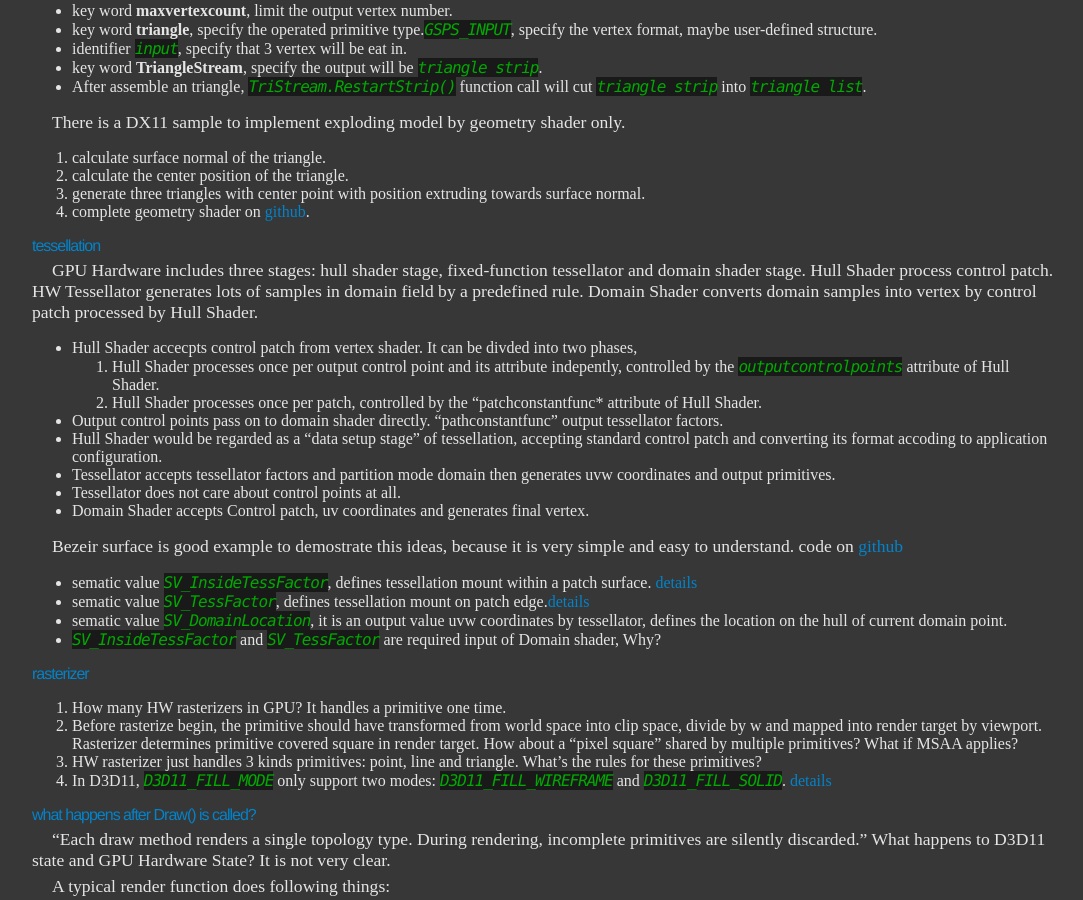
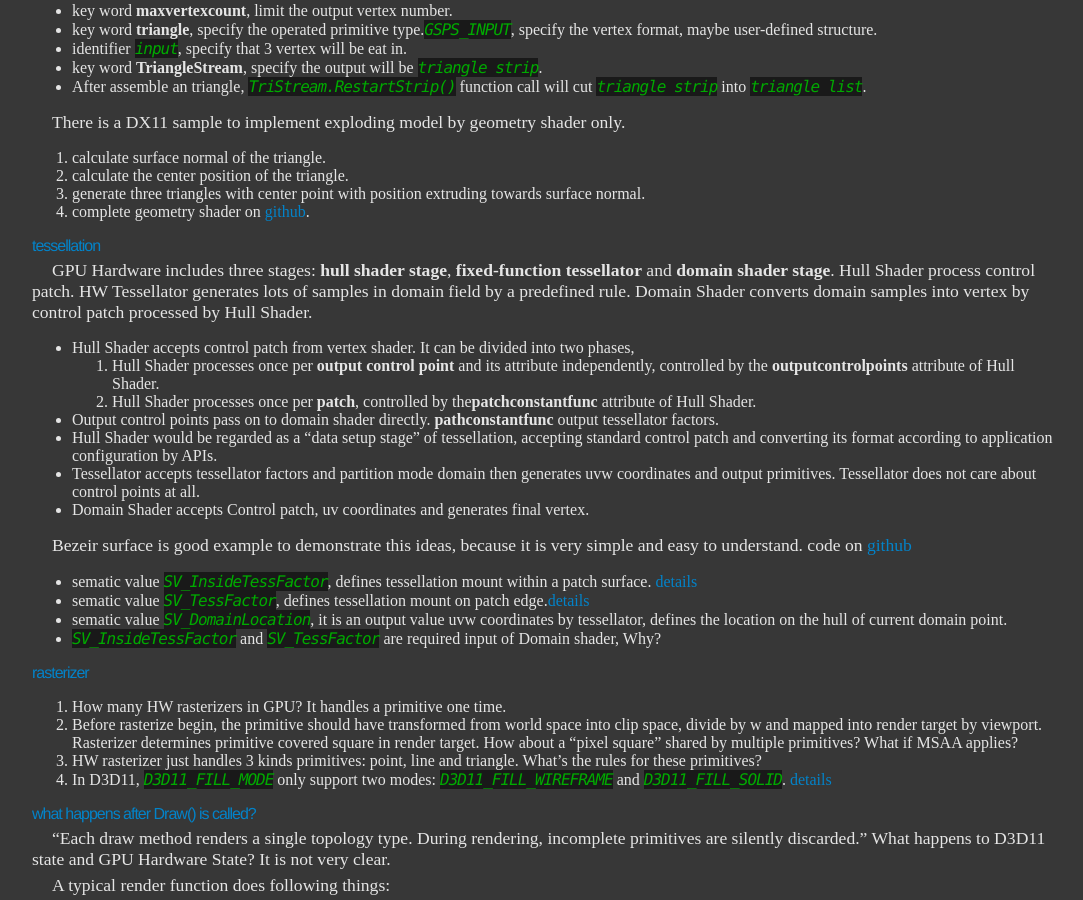
Before and after one commit to ychding11/ychding11.github.io, a Jekyll site: the page built from _posts/2017-9-9-3D-Rendering-API.md, in a window 1280 px wide and 900 px high, scrolled down 947 px. Shown: the whole window, without its empty margins (96-1179 px from the left). Built offline with Jekyll 4.4.1, drawn with Linux system fonts in a browser that asks for light colours.

Commit message:
refine code.

```diff
--- a/_posts/2017-9-9-3D-Rendering-API.md
+++ b/_posts/2017-9-9-3D-Rendering-API.md
@@ -58,20 +58,17 @@
 
 
 ### tessellation
-GPU Hardware includes three stages: hull shader stage, fixed-function tessellator and domain shader stage.
-Hull Shader process control patch. HW Tessellator generates lots of samples in domain field by a predefined rule.
-Domain Shader converts domain samples into vertex by control patch processed by Hull Shader.
+GPU Hardware includes three stages: **hull shader stage**, **fixed-function tessellator** and **domain shader stage**. Hull Shader process control patch. HW Tessellator generates lots of samples in domain field by a predefined rule. Domain Shader converts domain samples into vertex by control patch processed by Hull Shader.
 
-- Hull Shader accecpts control patch from vertex shader. It can be divded into two phases,
-	1. Hull Shader processes once per output control point and its attribute indepently, controlled by the *outputcontrolpoints* attribute of Hull Shader.
-	2. Hull Shader processes once per patch, controlled by the "patchconstantfunc* attribute of Hull Shader.
-- Output control points pass on to domain shader directly. "pathconstantfunc" output tessellator factors.
-- Hull Shader would be regarded as a "data setup stage" of tessellation, accepting standard control patch and converting its format accoding to application configuration.
-- Tessellator accepts tessellator factors and partition mode domain then generates uvw coordinates and output primitives.
-- Tessellator does not care about control points at all.
+- Hull Shader accepts control patch from vertex shader. It can be divided into two phases,
+	1. Hull Shader processes once per **output control point** and its attribute independently, controlled by the **outputcontrolpoints** attribute of Hull Shader.
+	2. Hull Shader processes once per **patch**, controlled by the**patchconstantfunc** attribute of Hull Shader.
+- Output control points pass on to domain shader directly. **pathconstantfunc** output tessellator factors.
+- Hull Shader would be regarded as a "data setup stage" of tessellation, accepting standard control patch and converting its format according to application configuration by APIs.
+- Tessellator accepts tessellator factors and partition mode domain then generates uvw coordinates and output primitives. Tessellator does not care about control points at all.
 - Domain Shader accepts Control patch, uv coordinates and generates final vertex.
 
-Bezeir surface is good example to demostrate this ideas, because it is very simple and easy to understand.
+Bezeir surface is good example to demonstrate this ideas, because it is very simple and easy to understand.
 code on [github](https://github.com/ychding11/directx-sdk-samples/blob/master/SimpleBezier11/SimpleBezier11.hlsl)
 
 - sematic value *SV_InsideTessFactor*, defines tessellation mount within a patch surface. [details](https://msdn.microsoft.com/zh-cn/library/windows/desktop/ff471572(v=vs.85).aspx)
```
